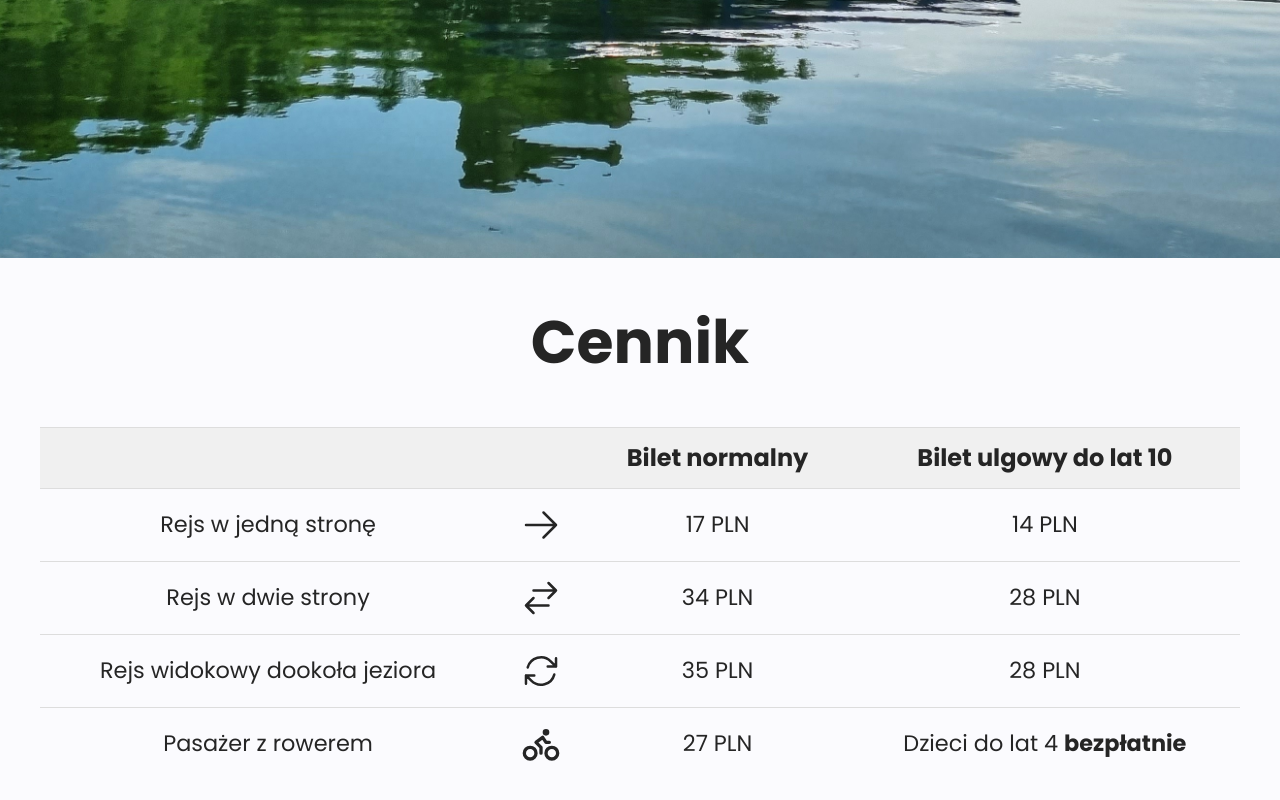
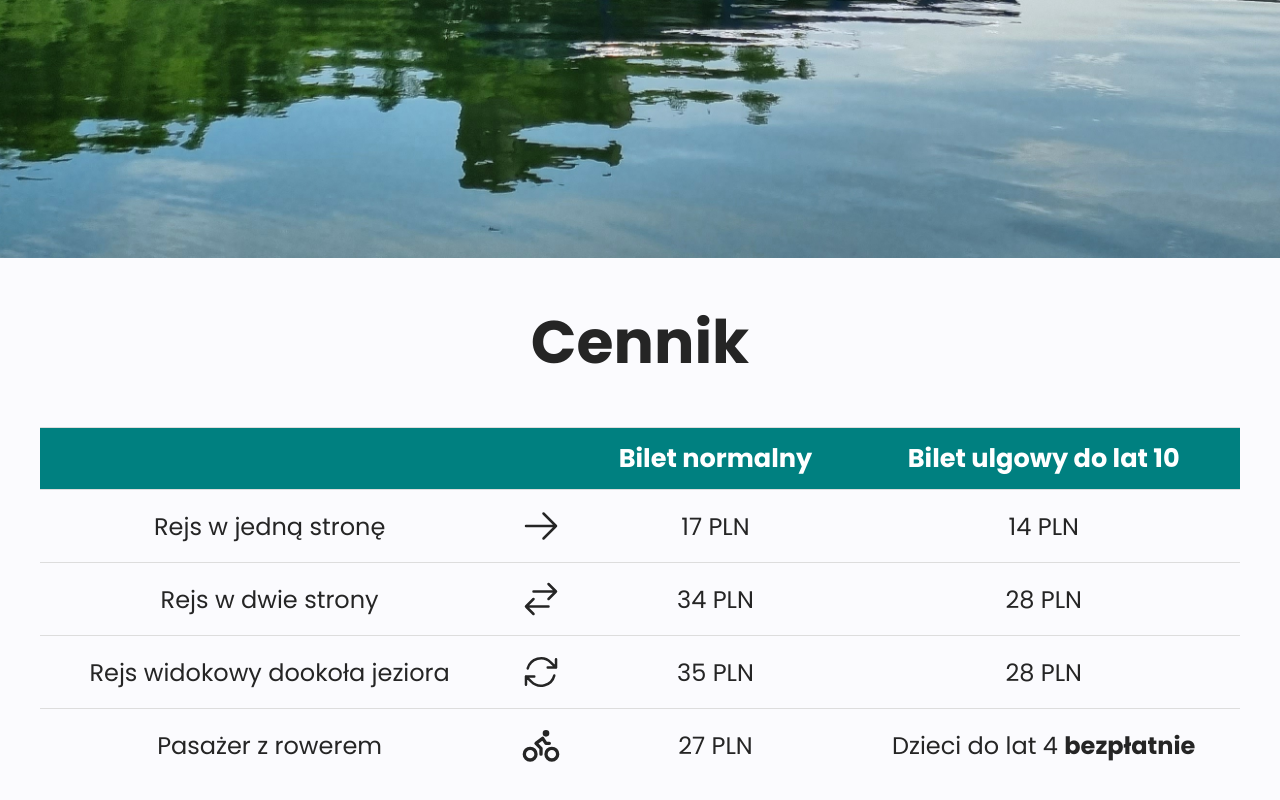
Before and after one commit to KrzysiekWorwa/czorsztynianka-homepage, a React (Create React App) app: page / in a window 1280 px wide. Shown: the part 2246-3046 px from the top of the page. Built offline with nearby package versions, Linux system fonts and the light colour scheme.

Commit message:
chagind table header cell background

```diff
--- a/src/components/Content/Cruises/PriceList/styled.js
+++ b/src/components/Content/Cruises/PriceList/styled.js
@@ -20,13 +20,14 @@ export const StyledTable = styled.table`
 
 export const TableHeader = styled.th`
   padding: 16px;
-  background-color: #f0f0f0;
-  font-size: 1.5rem;
+  background-color:teal;
+  font-size: 1.6rem;
+  color: white;
 `;
 
 export const TableRow = styled.tr`
   border-top: 1px solid #ddd;
-  font-size: 1.4rem;
+  font-size: 1.5rem;
 
   @media (max-width: 768px) {
     display: block;
```
